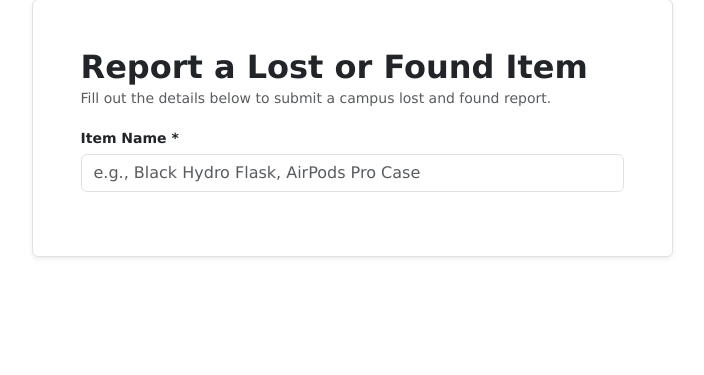
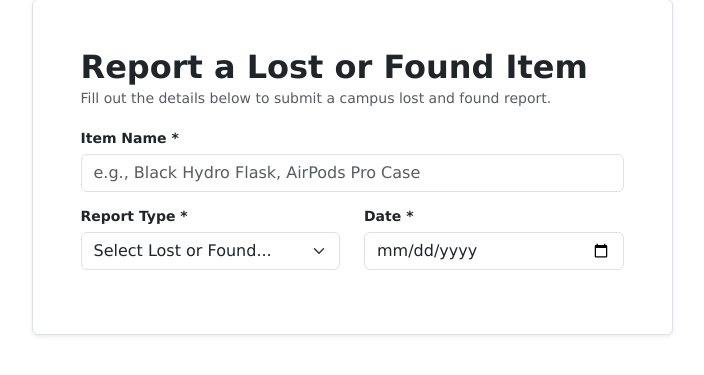
Before and after one commit to Zafir-SM/INFR3120-Fall26-Project, a Node server app: page /report in a window 1280 px wide. Shown: the part 158-533 px from the top of the page, without its empty margins (288-992 px from the left). Run offline with Node 20, Linux system fonts and the light colour scheme; some libraries are stand-ins or nearby versions.

Commit message:
Add report type dropdown and date picker

```diff
--- a/views/report.ejs
+++ b/views/report.ejs
@@ -12,3 +12,19 @@
             <label for="itemName" class="form-label fw-semibold">Item Name *</label>
             <input type="text" class="form-control" id="itemName" name="itemName" minlength="2" placeholder="e.g., Black Hydro Flask, AirPods Pro Case" required />
           </div>
+
+          <div class="row">
+            <div class="col-md-6 mb-3">
+              <label for="status" class="form-label fw-semibold">Report Type *</label>
+              <select class="form-select" id="status" name="status" required>
+                <option value="">Select Lost or Found...</option>
+                <option value="Lost">Lost</option>
+                <option value="Found">Found</option>
+              </select>
+            </div>
+
+            <div class="col-md-6 mb-3">
+              <label for="date" class="form-label fw-semibold">Date *</label>
+              <input type="date" class="form-control" id="date" name="date" required />
+            </div>
+          </div>
```
